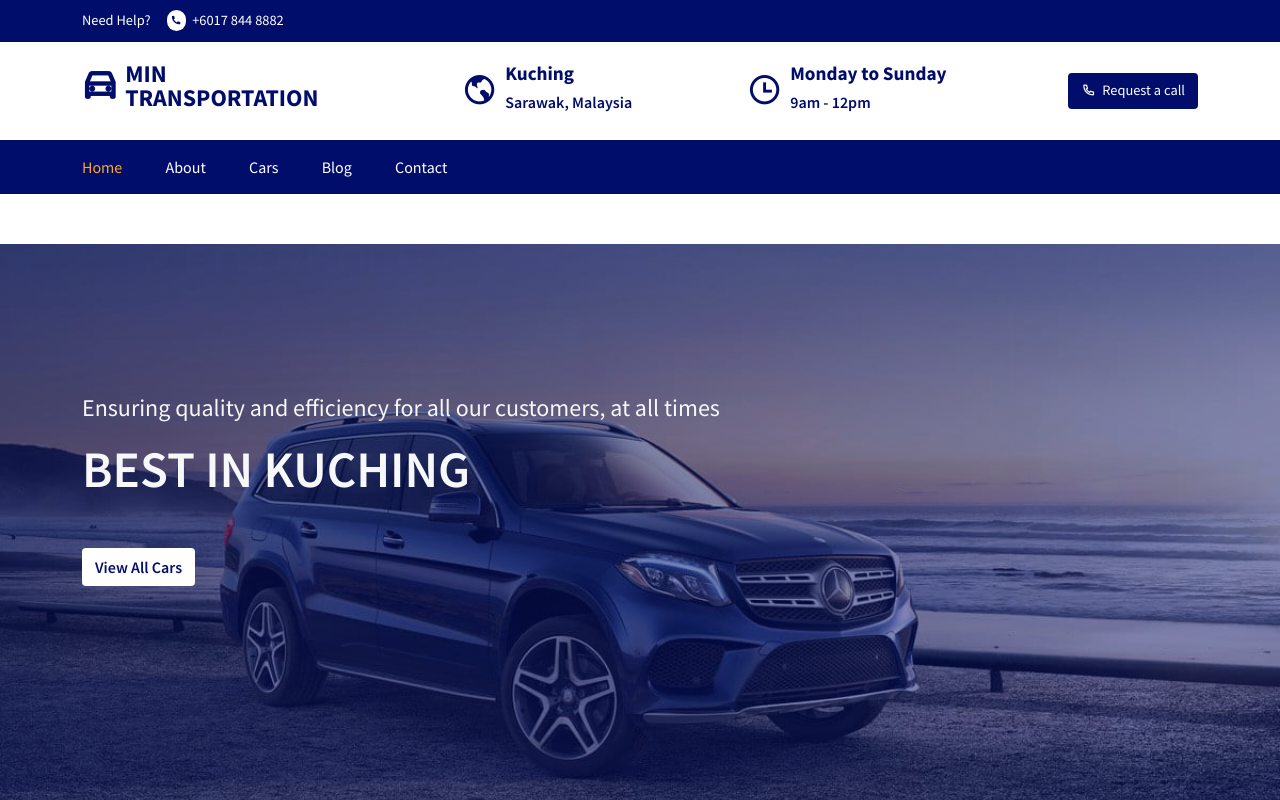
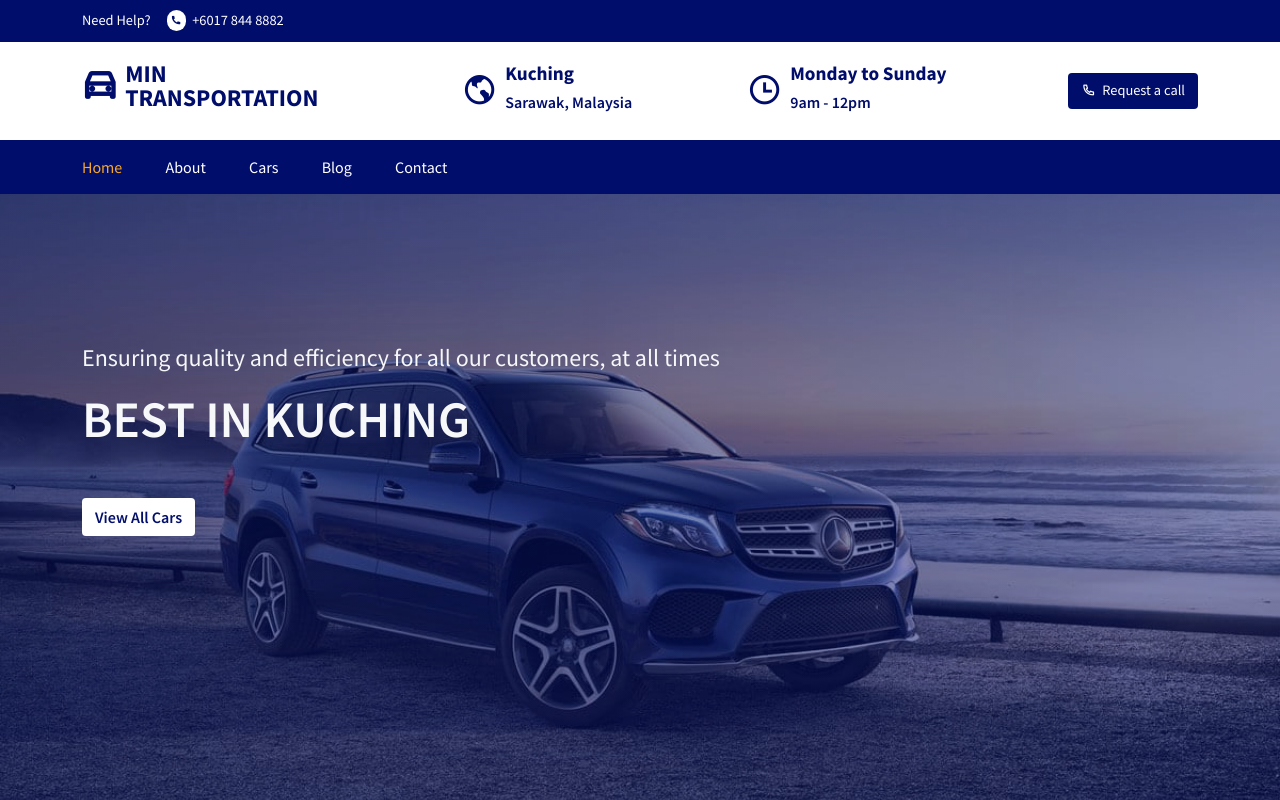
Before and after one commit to hong8955005/rental, a React (Create React App) app: page /home in a window 1280 px wide. Shown: the top 800 px of the page. Built offline with nearby package versions, Linux system fonts and the light colour scheme.

Commit message:
Update Home.jsx

```diff
--- a/src/pages/Home.jsx
+++ b/src/pages/Home.jsx
@@ -22,7 +22,7 @@ const Home = () => {
       <section className="p-0 hero__slider-section">
         =========== */}
 
-       <section>
+       <section className="p-0">
         <HeroSlider />
                 </section>
 
```
